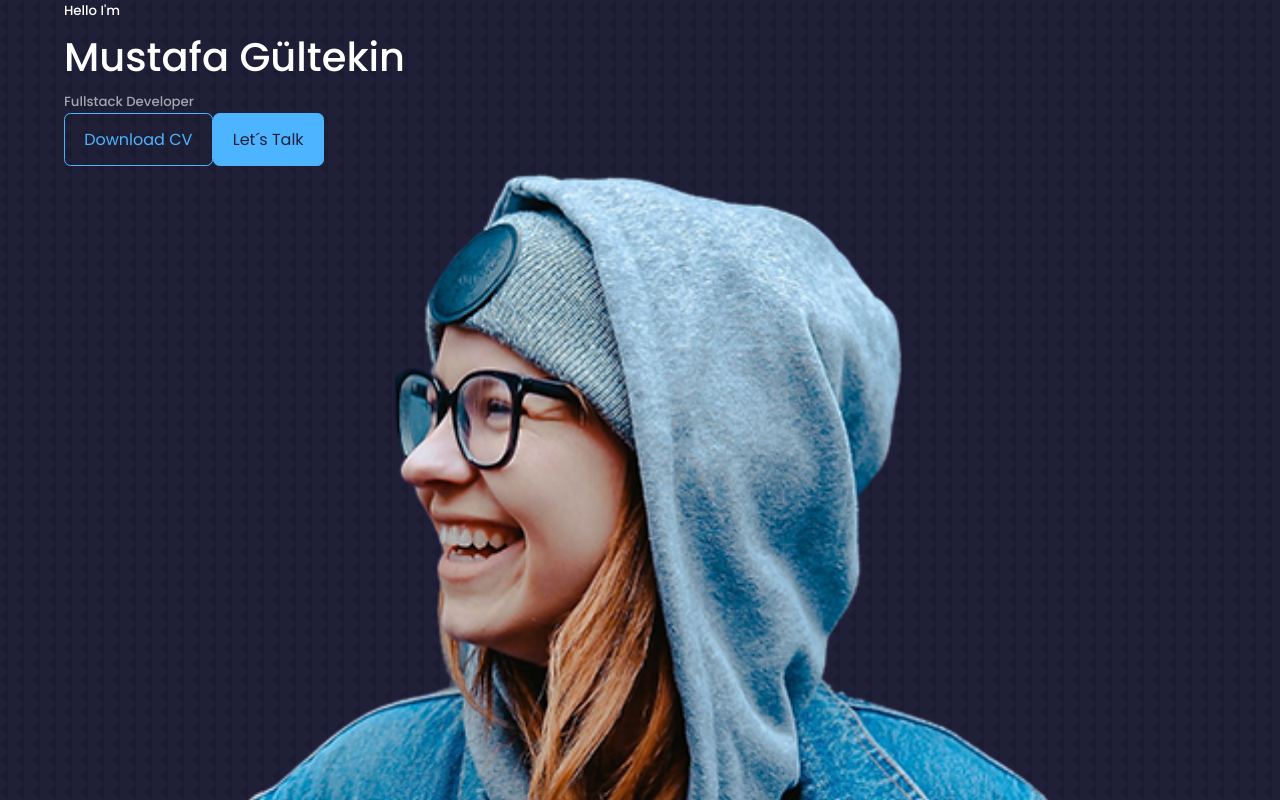
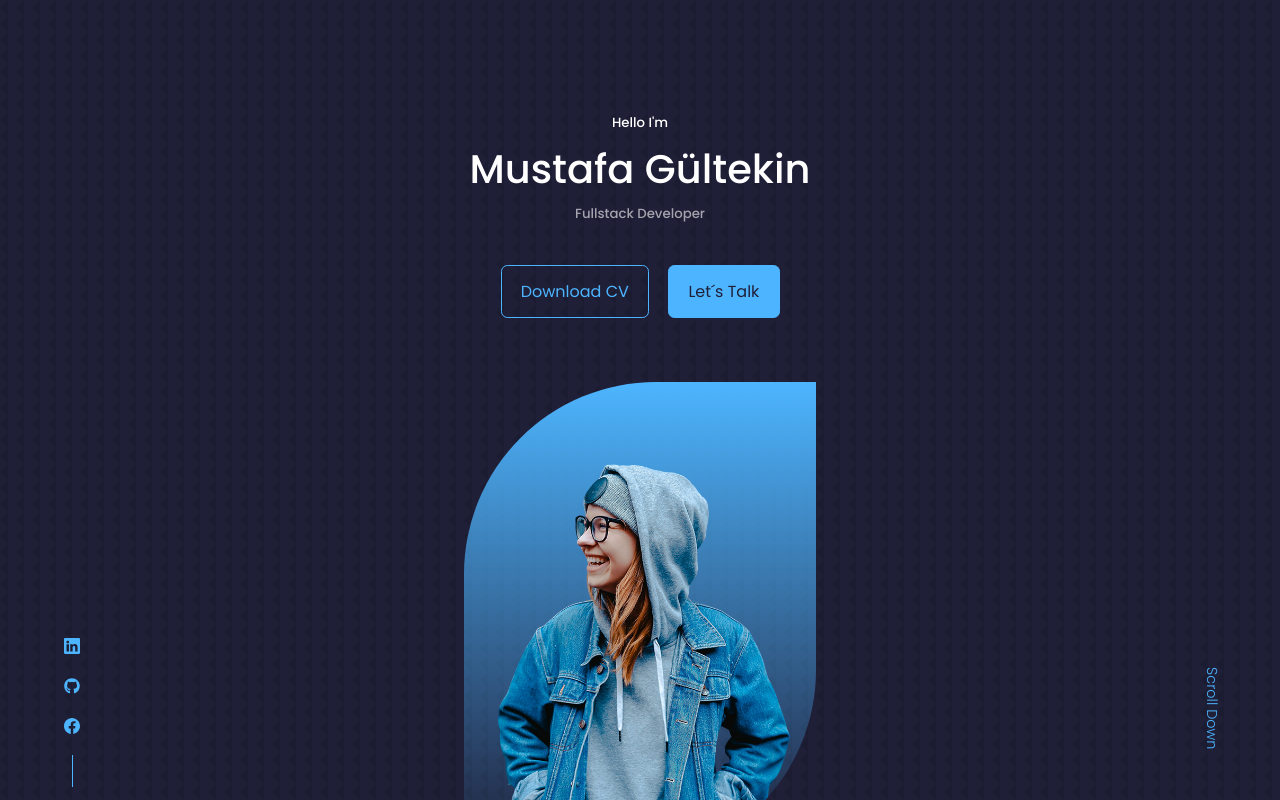
Before and after one commit to MrGultekin/react-portfolio, a React (Create React App) app: page / in a window 1280 px wide. Shown: the top 800 px of the page. Built offline with nearby package versions, Linux system fonts and the light colour scheme.

Commit message:
css and nav icons added.

```diff
--- a/package.json
+++ b/package.json
@@ -8,6 +8,7 @@
     "@testing-library/user-event": "^13.5.0",
     "react": "^18.1.0",
     "react-dom": "^18.1.0",
+    "react-icons": "^4.3.1",
     "react-scripts": "5.0.1",
     "web-vitals": "^2.1.4"
   },
--- a/src/components/header/Header.jsx
+++ b/src/components/header/Header.jsx
@@ -1,6 +1,7 @@
 import './header.css'
 import CTA from './CTA'
 import ME from '../../assets/me.png'
+import HeaderSocials from "./HeaderSocials";
 const Header = () => {
     return (
         <header>
@@ -9,10 +10,11 @@ const Header = () => {
                 <h1> Mustafa Gültekin </h1>
                 <h5 className="text-light">Fullstack Developer</h5>
                 <CTA/>
+                <HeaderSocials/>
                 <div className="me">
                     <img src={ME} alt="myPicture"/>
-                    <a href="#contact" className={'scroll__down'}>Scroll Down</a>
                 </div>
+                <a href="#contact" className={'scroll__down'}>Scroll Down</a>
             </div>
         </header>
     )
--- a/src/components/header/HeaderSocials.jsx
+++ b/src/components/header/HeaderSocials.jsx
@@ -1,8 +1,14 @@
 import Header from "./Header";
+import {BsFacebook, BsLinkedin} from 'react-icons/bs'
+import {FaGithub, } from "react-icons/fa";
 
 const HeaderSocials = () => {
     return (
-        <div>header Scocials</div>
+        <div className="header__socials">
+            <a href="https://linkedin.com" target={'_blank'}> <BsLinkedin/> </a>
+            <a href="https://github.com" target={'_blank'}><FaGithub/></a>
+            <a href="https://twitter.com" target={'_blank'}><BsFacebook/></a>
+        </div>
     )
 }
 export default HeaderSocials;
--- a/src/components/header/header.css
+++ b/src/components/header/header.css
@@ -0,0 +1,72 @@
+header{
+    height:100vh;
+    padding-top: 7rem;
+    overflow: hidden;
+}
+.header__container{
+    text-align: center;
+    height: 100%;
+    position:relative;
+}
+/*=========================== CTA =============================*/
+.cta{
+    margin-top:2.5rem;
+    display:flex;
+    gap: 1.2rem;
+    justify-content:center;
+}
+/*=========================== HEADER SOCIALS =============================*/
+.header__socials{
+    display:flex;
+    flex-direction:column;
+    align-items:center;
+    gap:.8rem;
+    position:absolute;
+    left:0;
+    bottom:.8rem;
+}
+.header__socials::after{
+    content:"";
+    width: 1px;
+    height: 2rem;
+    background:var(--color--primary)
+}
+/*=========================== ME =============================*/
+.me{
+    background: linear-gradient( var(--color--primary),transparent);
+    width:22rem;
+    height:30rem;
+    position:absolute;
+    left: calc(50% - 11rem);
+    /*left: 50%;*/
+    /*transform:translate(-50%);*/
+    margin-top:4rem;
+    /*border-radius:12rem 12rem 0 0;*/
+    border-radius:12rem 0;
+    overflow:hidden;
+    padding:5rem 1.5rem 1.5rem 1.5rem;
+}
+/*=========================== SCROLL DOWN ===================================*/
+.scroll__down{
+    position:absolute;
+    right:-2.3rem;
+    bottom:5rem;
+    transform:rotate(90deg);
+    font-weight:300;
+    font-size:.9rem;
+}
+/*======================= Media (Medium Devices )=====================*/
+@media only screen and (max-width:1024px) {
+    header {
+        height: 68vh;
+    }
+}
+/*======================= Media (Small Devices )=====================*/
+@media only screen and (max-width:600px) {
+    header {
+        height: 100vh;
+    }
+    .header__socials,.scroll__down{
+        display: none;
+    }
+}
--- a/src/components/nav/Nav.jsx
+++ b/src/components/nav/Nav.jsx
@@ -1,7 +1,16 @@
 import './nav.css'
+import {AiOutlineHome, AiOutlineUser} from "react-icons/ai";
+import {BiBook, BiMessageRoundedDots} from "react-icons/bi";
+import {RiServiceLine} from "react-icons/ri";
 const Nav = () => {
     return (
-        <div> Nav </div>
+        <nav>
+            <a href="#"><AiOutlineHome/></a>
+            <a href="#about"><AiOutlineUser/></a>
+            <a href="#experience"><BiBook/></a>
+            <a href="#services"><RiServiceLine/></a>
+            <a href="#contact"><BiMessageRoundedDots/></a>
+        </nav>
     )
 
 }
--- a/src/index.css
+++ b/src/index.css
@@ -108,7 +108,6 @@ img {
     display: block;
     object-fit: cover;
 }
-
 /*======================= Media (Medium Devices Tablet)=====================*/
 @media screen and (max-width: 1024px) {
     .container {
@@ -119,9 +118,7 @@ img {
         margin-top: 6rem;
     }
 }
-
 /*======================= Media (Small Devices Mobiles)=====================*/
-
 @media screen and (max-width: 600px) {
     .container {
         width: var(--container--width--sm);
```
Also changed, not shown: 1 other file (tests, documents, lock files or other folders).
